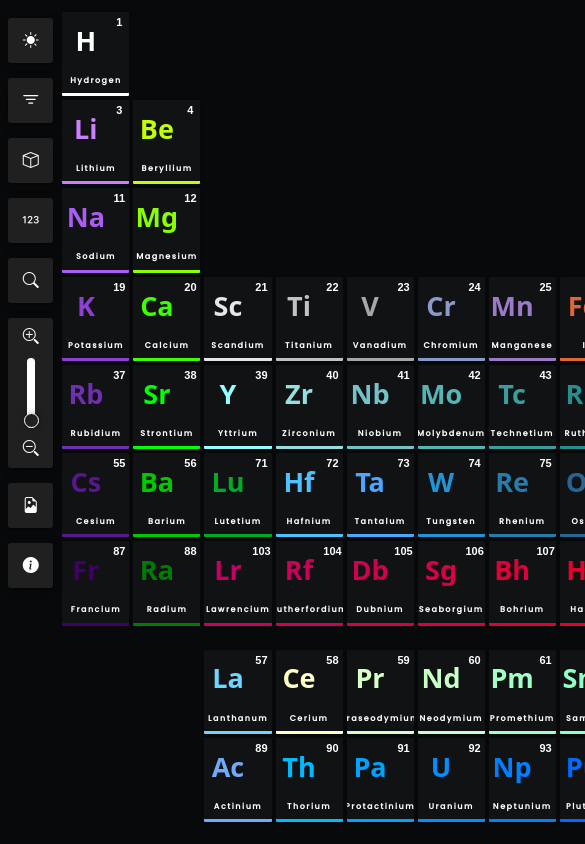
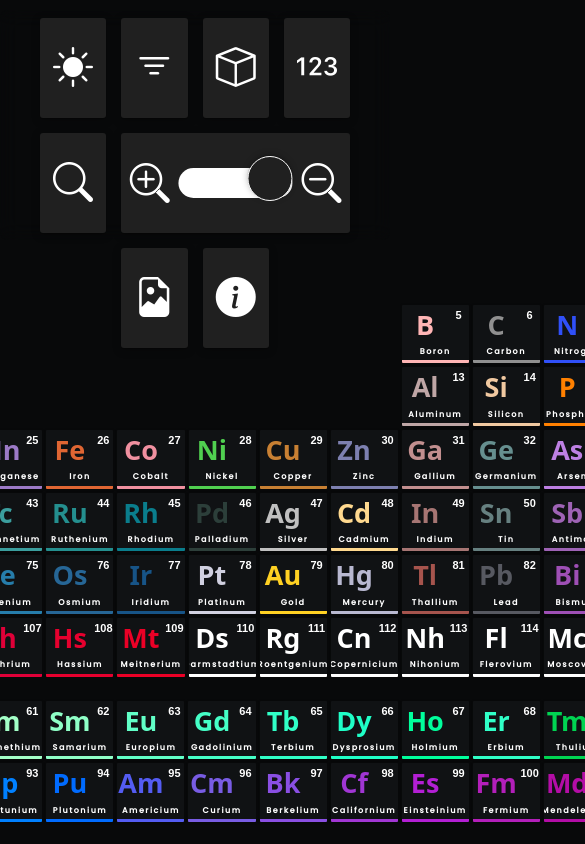
Before and after one commit to amirhosein06/Periodic-Table, a React (Create React App) app: page / in a window 390 px wide. Shown: the top 844 px of the page, 585 px wide, since content can reach past the window. Built offline with nearby package versions, Linux system fonts and the light colour scheme.

Commit message:
responsive sidebar

```diff
--- a/src/component/sidebar.jsx
+++ b/src/component/sidebar.jsx
@@ -11,6 +11,7 @@ const Sidebar = () => {
     const phaseDiv = useRef();
     const themeBtn = useRef();
     const imgShoter = useRef();
+    const closeBtn = useRef();
     const [filterOpen, setfilterOpen] = useState(false);
     const [phaseOpen, setphaseOpen] = useState(false);
     const [DarkTheme, setDarkTheme] = useState(true);
@@ -57,14 +58,28 @@ const Sidebar = () => {
     const handleOpenFilter =()=>{
         const ulChildrenArrayFilter = filterDiv.current.children[0].children;
         const ulChildrenArrayPhase = phaseDiv.current.children[0].children;
+        let windowMedia = window.matchMedia("(max-width: 1100px)");
+        const iconboxes = document.querySelectorAll('.icon_box');
 
         if (filterOpen === false && phaseOpen === false) {
             filterDiv.current.style.display = "block";
+            closeBtn.current.style.display = 'block';
+            if (windowMedia.matches) {
+                iconboxes.forEach((item =>{
+                    item.style.display = 'none';
+                }));
+            };
             setfilterOpen(true);
         }else if (filterOpen === false && phaseOpen === true) {
             setphaseOpen(false);
             handleOpenPhase();
             filterDiv.current.style.display = "block";
+            closeBtn.current.style.display = 'block';
+            if (windowMedia.matches) {
+                iconboxes.forEach((item =>{
+                    item.style.display = 'none';
+                }));
+            };
             setfilterOpen(true);
             ulChildrenArrayPhase[0].classList.remove('liActive');
             [...ulChildrenArrayPhase].forEach((item)=>{
@@ -74,6 +89,12 @@ const Sidebar = () => {
         }else{
             setfilterOpen(false);
             filterDiv.current.style.display = "none";
+            closeBtn.current.style.display = 'none';
+            if (windowMedia.matches) {
+                iconboxes.forEach((item =>{
+                    item.style.display = 'flex';
+                }));
+            };
             ulChildrenArrayFilter[0].classList.remove('liActive');
             [...ulChildrenArrayFilter].forEach((item)=>{
                 item.classList.remove('liActive');
@@ -84,14 +105,28 @@ const Sidebar = () => {
     const handleOpenPhase =()=>{
         const ulChildrenArrayFilter = filterDiv.current.children[0].children;
         const ulChildrenArrayPhase = phaseDiv.current.children[0].children;
+        let windowMedia = window.matchMedia("(max-width: 1100px)");
+        const iconboxes = document.querySelectorAll('.icon_box');
 
         if (filterOpen === false && phaseOpen === false) {
             phaseDiv.current.style.display = "block";
+            closeBtn.current.style.display = 'block';
+            if (windowMedia.matches) {
+                iconboxes.forEach((item =>{
+                    item.style.display = 'none';
+                }));
+            };
             setphaseOpen(true);
         }else if (filterOpen === true && phaseOpen === false) {
             setfilterOpen(false);
             handleOpenFilter();
             phaseDiv.current.style.display = "block";
+            closeBtn.current.style.display = 'block';
+            if (windowMedia.matches) {
+                iconboxes.forEach((item =>{
+                    item.style.display = 'none';
+                }));
+            };
             setphaseOpen(true);
             ulChildrenArrayFilter[0].classList.remove('liActive');
             [...ulChildrenArrayFilter].forEach((item)=>{
@@ -101,6 +136,12 @@ const Sidebar = () => {
         }else{
             setphaseOpen(false);
             phaseDiv.current.style.display = "none";
+            closeBtn.current.style.display = 'none';
+            if (windowMedia.matches) {
+                iconboxes.forEach((item =>{
+                    item.style.display = 'flex';
+                }));
+            };
             ulChildrenArrayPhase[0].classList.remove('liActive');
             [...ulChildrenArrayPhase].forEach((item)=>{
                 item.classList.remove('liActive');
@@ -179,12 +220,24 @@ const Sidebar = () => {
             imgShoter.current.style.display = 'none';
         }, 200);
     }
+    const selectClosing = ()=>{
+        if (filterOpen === true) {
+            setfilterOpen(false);
+            handleOpenFilter();
+        }else if (phaseOpen === true) {
+            setphaseOpen(false);
+            handleOpenPhase();
+        }
+       closeBtn.current.style.display = 'none';
+    }
 
     return (
         <div className='sidebar' style={{
             '--backcolorSidbar': `#${elementcontext.colorCodes.backcolorSidbar}`,
             '--iconcolor': `#${elementcontext.colorCodes.iconcolor}`
         }}>
+
+            <button onClick={selectClosing} ref={closeBtn} className='closeBtn'><i class="bi bi-x-lg"></i></button>
 
             <div className='icon_box theme_btn' ref={themeBtn} onClick={()=>{chageTheme(themeBtn)}}><i class="bi bi-brightness-high-fill"></i></div>
 
--- a/src/css/index.css
+++ b/src/css/index.css
@@ -31,3 +31,16 @@ body{
 ::-webkit-scrollbar-thumb:hover {
     background-color: #808080;
 }
+
+/* for tablet */
+@media only screen and (max-width: 1100px){
+    body{
+        padding: 0;
+        overflow: hidden;
+    }
+    #root{
+        padding: 0;
+        flex-direction: column;
+        gap: 0;
+    }
+}
--- a/src/css/sidebar.css
+++ b/src/css/sidebar.css
@@ -53,6 +53,7 @@
 }
 .icon_box_input input[type="range"]::-webkit-slider-runnable-track{
     background-color: var(--iconcolor);
+    z-index: 1;
     border-radius: 8px;
     height: 8px;
 }
@@ -75,6 +76,7 @@
     margin-top: -3px;
 }
 .icon_box_input input[type="range"]::-moz-range-thumb{
+    z-index: 2;
     background-color: var(--itemcolor);
     border: 2px solid var(--iconcolor);
     border-radius: 50%;
@@ -88,7 +90,6 @@
     margin-top: -3px;
 }
 .sidebar .filter{
-    position: absolute;
     position: absolute;
     background-color: var(--backcolorSidbar);
     color: var(--iconcolor);
@@ -150,3 +151,100 @@
     transition: .5s;
     right: 0;
 }
+.closeBtn{
+    display: none;
+    width: 45px;
+    height: 45px;
+    border-radius: 3px;
+    background-color: #b83232;
+    color: #fff !important;
+    cursor: pointer;
+    font-weight: 900;
+    font-size: 25px;
+    border: none;
+}
+
+/* for tablet */
+@media only screen and (max-width: 1100px){
+    .sidebar{
+        margin-top: 10px;
+        flex-direction: row;
+        flex-wrap: wrap;
+        z-index: 8;
+        width: 100%;
+        height: 230px;
+        justify-content: center;
+        backdrop-filter: blur(10px);
+    }
+    .icon_box_input input[type="range"]{
+        width: 100%;
+        rotate: 180deg;
+    }
+    .sidebar .icon_box_input{
+        height: 100px;
+        width: calc(51% + 30px) !important;
+        flex-direction: row;
+    }
+    .icon_box{
+        width: 17% !important;
+        height: 100px !important;
+    }
+    .sidebar i{
+        font-size: 40px;
+    }
+    .input_box{
+        width: 50%;
+    }
+    .sidebar .icon_box_input i{
+        width: 25%;
+        height: 100%;
+        display: flex;
+        align-items: center;
+        justify-content: center;
+    }
+    .icon_box_input input[type="range"]::-webkit-slider-runnable-track{
+        height: 30px;
+        border-radius: 15px;
+    }
+    .icon_box_input input[type="range"]::-moz-range-track {
+        height: 30px;
+        border-radius: 15px;
+    }
+    .icon_box_input input[type="range"]::-webkit-slider-thumb{
+        width: 45px;
+        height: 45px;
+    }
+    .icon_box_input input[type="range"]::-moz-range-thumb{
+        width: 45px;
+        height: 45px;
+    }
+    .sidebar .filter{
+        width: 92%;
+        left: 0;
+        margin: 0 4%;
+        top: 80px;
+        z-index: 8;
+        height: 260px;
+        font-size: 20px;
+    }
+    .sidebar .filter ul{
+        padding-left: 10px;
+    }
+    .sidebar .phase{
+        width: 92%;
+        left: 0;
+        margin: 0 4%;
+        top: 80px;
+        z-index: 8;
+        height: 130px;
+        font-size: 25px;
+    }
+    .closeBtn{
+        position: absolute;
+        width: 92%;
+        margin: 0 4%;
+        height: 60px;
+        top: 10px;
+        z-index: 8;
+    }
+}
```
